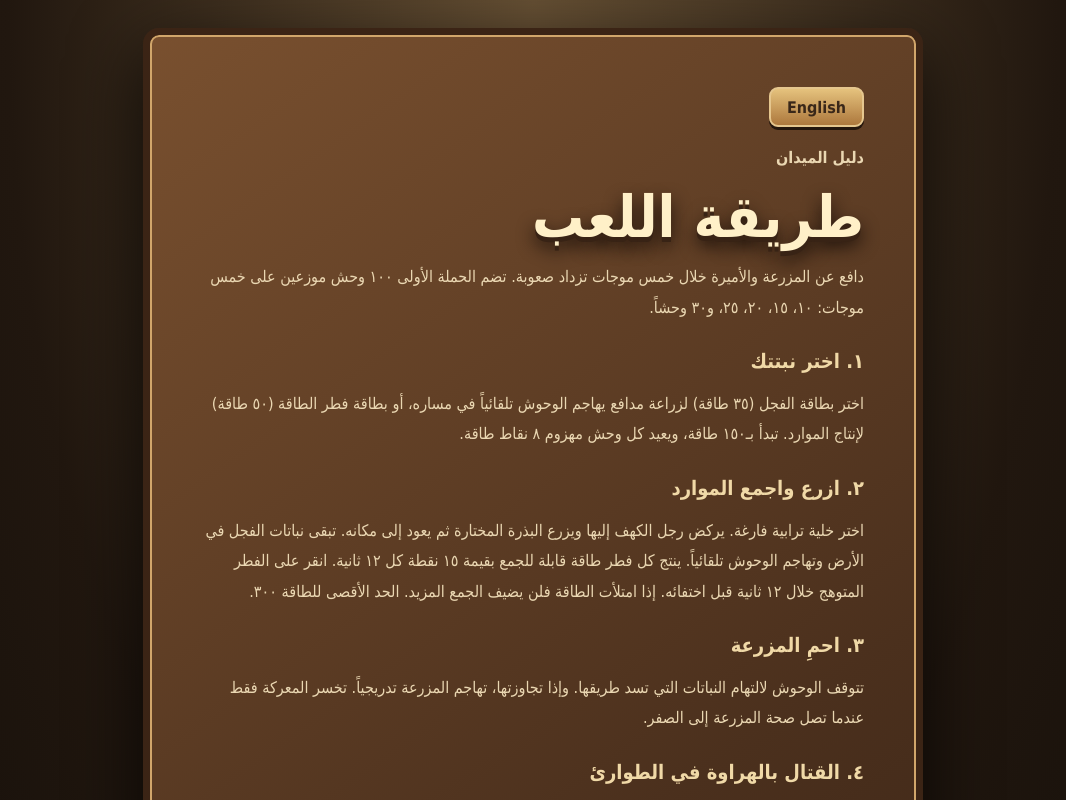
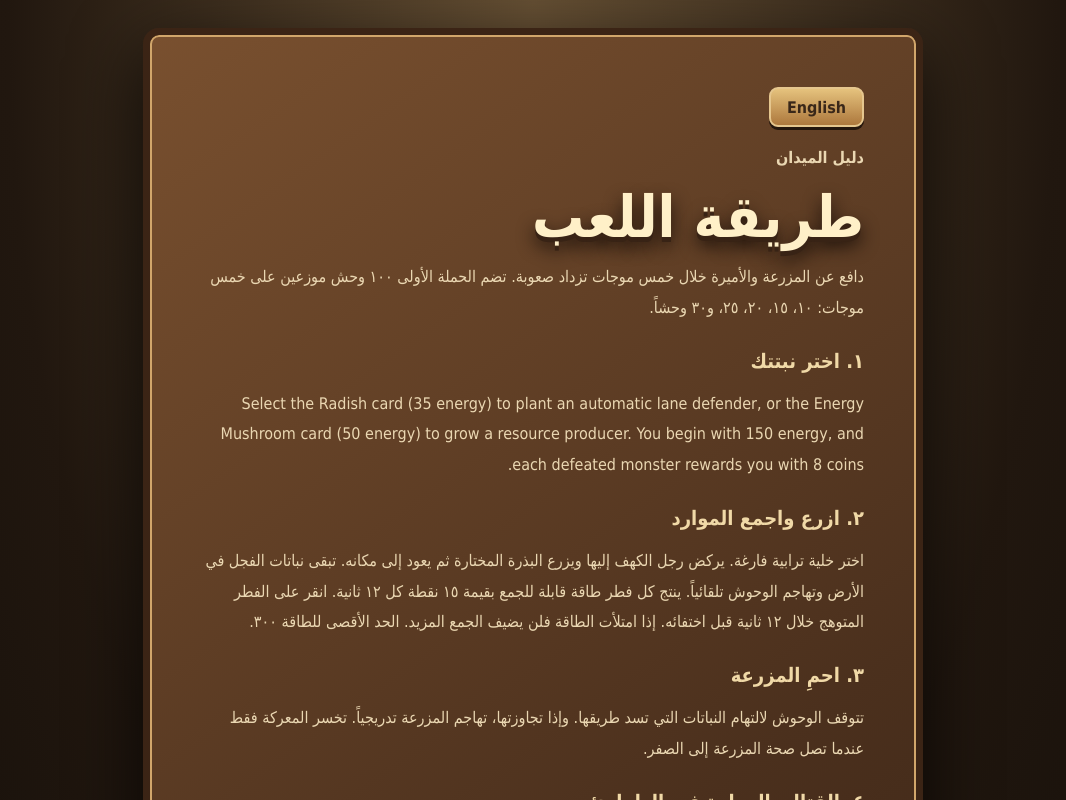
Before and after one commit to waelkamira/FarmVsMonsters, a Next.js app in the folder web/: page /how-to-play in a window 1280 px wide. Shown: the top 800 px of the page, without its empty margins (107-1173 px from the left). Built offline with nearby package versions, Linux system fonts and the light colour scheme.

Commit message:
Correct monster reward in localized gameplay guide

```diff
--- a/web/app/how-to-play/page.js
+++ b/web/app/how-to-play/page.js
@@ -6,7 +6,7 @@ export default function HowToPlayPage() {
  return <main className="info-shell"><article className="info-card">
  <LanguageToggle/><p className="eyebrow">{t("FIELD GUIDE")}</p><h1>{t("How to Play")}</h1>
  <p>{t("Defend the farmhouse and princess through five increasingly difficult monster waves. The first campaign contains 100 monsters across five waves: 10, 15, 20, 25, and 30 monsters.")}</p>
- <h2>{t("1. Choose your plant")}</h2><p>{t("Select the Radish card (35 energy) to plant an automatic lane defender, or the Energy Mushroom card (50 energy) to grow a resource producer. You begin with 150 energy, and each defeated monster restores 8 energy.")}</p>
+ <h2>{t("1. Choose your plant")}</h2><p>{t("Select the Radish card (35 energy) to plant an automatic lane defender, or the Energy Mushroom card (50 energy) to grow a resource producer. You begin with 150 energy, and each defeated monster rewards you with 8 coins.")}</p>
  <h2>{t("2. Plant and collect")}</h2><p>{t("Choose an empty soil cell. The caveman runs there, plants your selected seed, and returns to his original position. Radishes stay rooted and automatically attack monsters. Every Energy Mushroom produces a 15-energy collectible every 12 seconds. Click the glowing mushroom pickup to collect it within 12 seconds before it disappears. If your energy is already full, the pickup cannot add more. Energy is capped at 300.")}</p>
  <h2>{t("3. Protect the farmhouse")}</h2><p>{t("Monsters stop to eat plants blocking their lane. If they break through, they attack the farmhouse over time. The battle is lost only when farmhouse health reaches zero.")}</p>
  <h2>{t("4. Emergency club combat")}</h2><p>{t("If every defensive plant is destroyed, the caveman can use his club. Planting a new defender successfully ends emergency combat immediately.")}</p>
```
